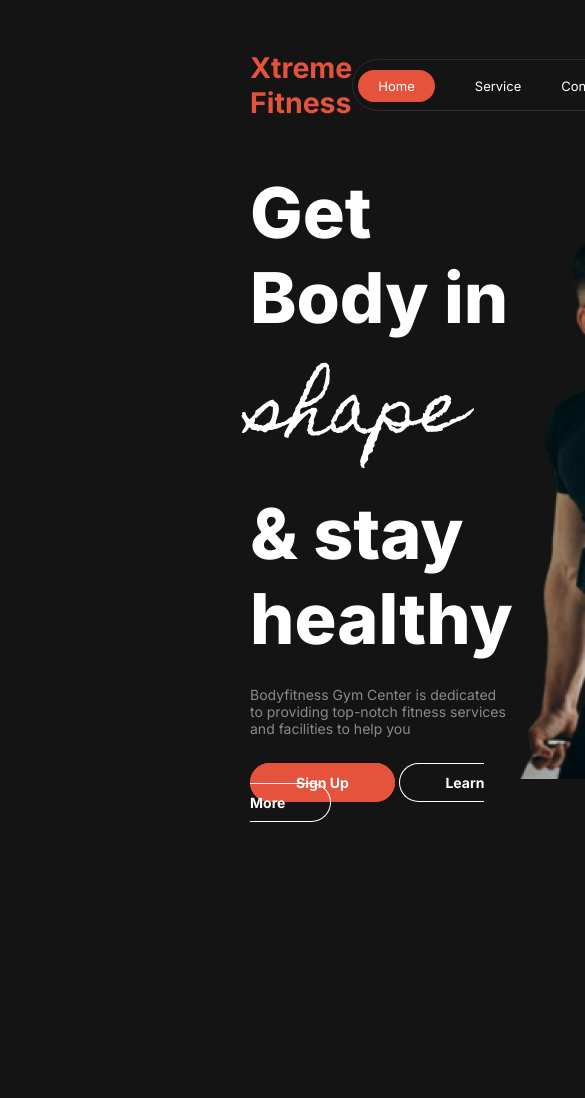
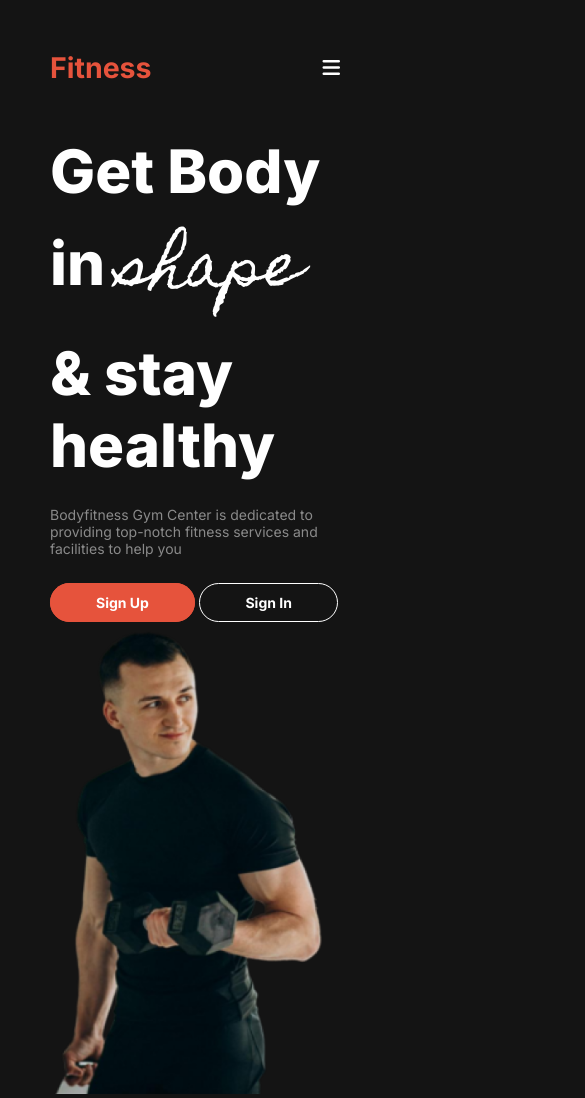
Before and after one commit to ashiquzzaman77/assignment-02, a plain HTML site: page index.html in a window 390 px wide. Shown: the top 1098 px of the page, 585 px wide, since content can reach past the window. Before the commit the page ends 844 px from the top, so only its background shows below. Drawn offline with Linux system fonts and the light colour scheme.

Commit message:
Complate Responsive With Navbar and Banner Section

```diff
--- a/asset/style/style.css
+++ b/asset/style/style.css
@@ -20,10 +20,11 @@ body {
     color: #fff;
 }
 
+.container-section {
+    margin: 50px 200px 0 200px;
+}
+
 /* Navber Section  */
-#header-section {
-    margin: 50px 250px 0 250px;
-}
 
 .logo {
     font-size: 19px;
@@ -45,6 +46,10 @@ body {
     padding: 15px 0px;
 }
 
+.humburger-menu {
+    display: none;
+}
+
 .navbar-menu li {
     list-style: none;
 }
@@ -63,10 +68,39 @@ body {
     margin-left: 5px;
 }
 
+/* Responsive  */
+@media screen and (max-width:576px) {
+
+    .container-section {
+        margin: 50px 50px 0 50px;
+    }
+
+    .navbar {
+        display: flex;
+
+    }
+
+    .navbar-menu {
+        display: none;
+    }
+
+    .humburger-menu {
+        display: block;
+        font-size: 20px;
+        cursor: pointer;
+    }
+
+}
+
+@media screen and (min-width:577px) and (max-width:992px) {
+
+    .container-section {
+        margin: 50px 60px 0 60px;
+    }
+
+}
+
 /* Banner Start  */
-#banner-section {
-    margin: 50px 250px 0 250px;
-}
 
 .banner-section {
     display: flex;
@@ -121,4 +155,29 @@ body {
     font-weight: 700;
 }
 
+.banner-image img {
+    width: 100%;
+}
+
+/* Responsive  */
+@media screen and (max-width:576px) {
+
+    .banner-section {
+        flex-direction: column;
+    }
+
+    .banner-content h2 {
+        font-size: 60px;
+    }
+}
+
+@media screen and (min-width:577px) and (max-width:992px) {
+
+    .banner-section {
+        flex-direction: column;
+        align-items: flex-start;
+    }
+
+}
+
 /* Banner End  */
--- a/index.html
+++ b/index.html
@@ -5,15 +5,16 @@
     <meta charset="UTF-8">
     <meta name="viewport" content="width=device-width, initial-scale=1.0">
     <title>Assisgnment-02</title>
+    <link rel="stylesheet" href="https://cdnjs.cloudflare.com/ajax/libs/font-awesome/6.6.0/css/all.min.css"/>
     <link rel="stylesheet" href="asset/style/style.css">
 </head>
 
 <body class="font-style">
-    <header id="header-section">
+    <header class="container-section">
         <!-- Navbar Section  -->
         <nav class="navbar">
             <div class="logo">
-                <h1>Xtreme Fitness</h1>
+                <h1>Fitness</h1>
             </div>
             <div class="">
                 <ul class="navbar-menu">
@@ -24,12 +25,15 @@
                     <li><a href="">About</a></li>
                 </ul>
             </div>
+            <div class="humburger-menu">
+                <i class="fa-solid fa-bars"></i>
+            </div>
         </nav>
         <!-- Navbar Section End  -->
     </header>
     <main>
         <!-- Banner Start -->
-        <section id="banner-section">
+        <section class="container-section">
             <div class="banner-section">
                 <div class="banner-content">
                     <h2>Get Body in <span>shape</span> & stay healthy</h2>
@@ -37,10 +41,10 @@
                         help you</p>
                     <div class="button-section">
                         <a href="" class="sign-up">Sign Up</a>
-                        <a href="" class="learn-more">Learn More</a>
+                        <a href="" class="learn-more">Sign In</a>
                     </div>
                 </div>
-                <div class="banner-imgae">
+                <div class="banner-image">
                     <img src="asset/images/Images 2.png" alt="">
                 </div>
             </div>
```
